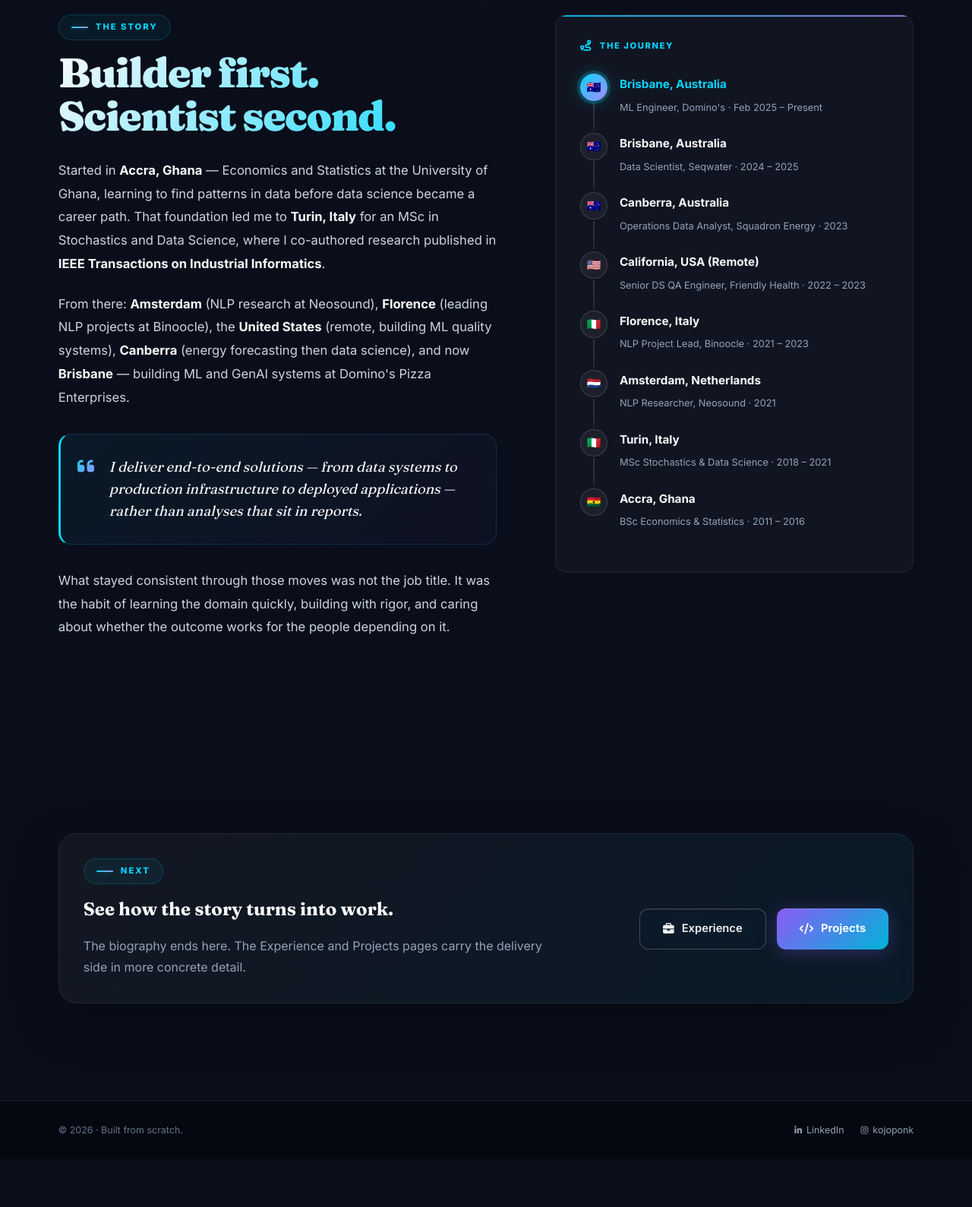
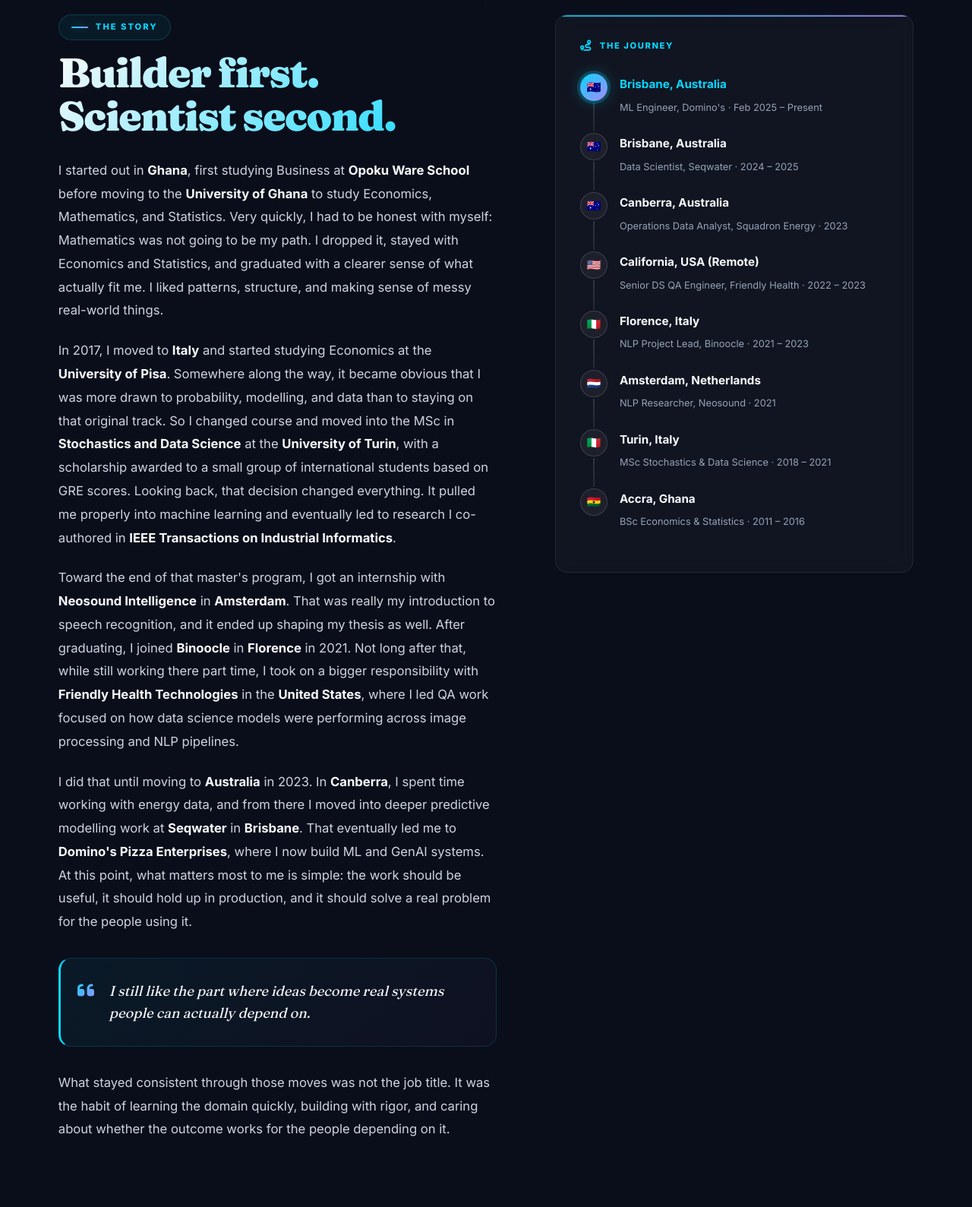
Before and after one commit to markasare/portfolio, a Flask app: page /about in a window 1280 px wide. Shown: the part 623-2212 px from the top of the page at 76% size. Before the commit the page ends 2118 px from the top, so only its background shows below. Run offline with Flask 3, Linux system fonts and the light colour scheme.

Commit message:
Make about story more conversational

```diff
--- a/templates/about.html
+++ b/templates/about.html
@@ -69,12 +69,16 @@
           <h2 class="serif">Builder first.<br>Scientist second.</h2>
         </div>
 
-        <p>Started in <strong>Accra, Ghana</strong> &mdash; Economics and Statistics at the University of Ghana, learning to find patterns in data before data science became a career path. That foundation led me to <strong>Turin, Italy</strong> for an MSc in Stochastics and Data Science, where I co-authored research published in <strong>IEEE Transactions on Industrial Informatics</strong>.</p>
+        <p>I started out in <strong>Ghana</strong>, first studying Business at <strong>Opoku Ware School</strong> before moving to the <strong>University of Ghana</strong> to study Economics, Mathematics, and Statistics. Very quickly, I had to be honest with myself: Mathematics was not going to be my path. I dropped it, stayed with Economics and Statistics, and graduated with a clearer sense of what actually fit me. I liked patterns, structure, and making sense of messy real-world things.</p>
 
-        <p>From there: <strong>Amsterdam</strong> (NLP research at Neosound), <strong>Florence</strong> (leading NLP projects at Binoocle), the <strong>United States</strong> (remote, building ML quality systems), <strong>Canberra</strong> (energy forecasting then data science), and now <strong>Brisbane</strong> &mdash; building ML and GenAI systems at Domino's Pizza Enterprises.</p>
+        <p>In 2017, I moved to <strong>Italy</strong> and started studying Economics at the <strong>University of Pisa</strong>. Somewhere along the way, it became obvious that I was more drawn to probability, modelling, and data than to staying on that original track. So I changed course and moved into the MSc in <strong>Stochastics and Data Science</strong> at the <strong>University of Turin</strong>, with a scholarship awarded to a small group of international students based on GRE scores. Looking back, that decision changed everything. It pulled me properly into machine learning and eventually led to research I co-authored in <strong>IEEE Transactions on Industrial Informatics</strong>.</p>
+
+        <p>Toward the end of that master's program, I got an internship with <strong>Neosound Intelligence</strong> in <strong>Amsterdam</strong>. That was really my introduction to speech recognition, and it ended up shaping my thesis as well. After graduating, I joined <strong>Binoocle</strong> in <strong>Florence</strong> in 2021. Not long after that, while still working there part time, I took on a bigger responsibility with <strong>Friendly Health Technologies</strong> in the <strong>United States</strong>, where I led QA work focused on how data science models were performing across image processing and NLP pipelines.</p>
+
+        <p>I did that until moving to <strong>Australia</strong> in 2023. In <strong>Canberra</strong>, I spent time working with energy data, and from there I moved into deeper predictive modelling work at <strong>Seqwater</strong> in <strong>Brisbane</strong>. That eventually led me to <strong>Domino's Pizza Enterprises</strong>, where I now build ML and GenAI systems. At this point, what matters most to me is simple: the work should be useful, it should hold up in production, and it should solve a real problem for the people using it.</p>
 
         <div class="story-quote">
-          <p>I deliver end-to-end solutions &mdash; from data systems to production infrastructure to deployed applications &mdash; rather than analyses that sit in reports.</p>
+          <p>I still like the part where ideas become real systems people can actually depend on.</p>
         </div>
 
         <p>What stayed consistent through those moves was not the job title. It was the habit of learning the domain quickly, building with rigor, and caring about whether the outcome works for the people depending on it.</p>
```
